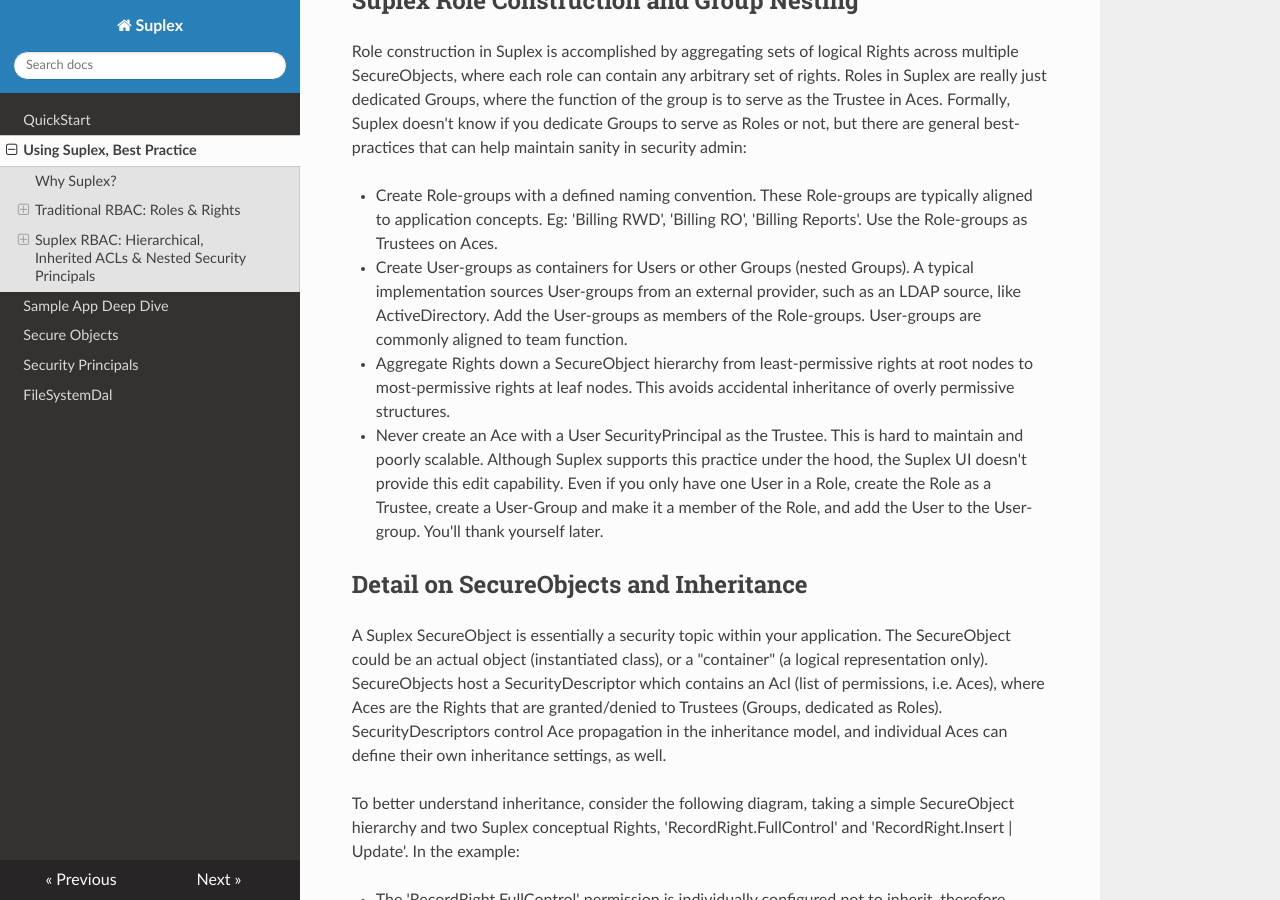
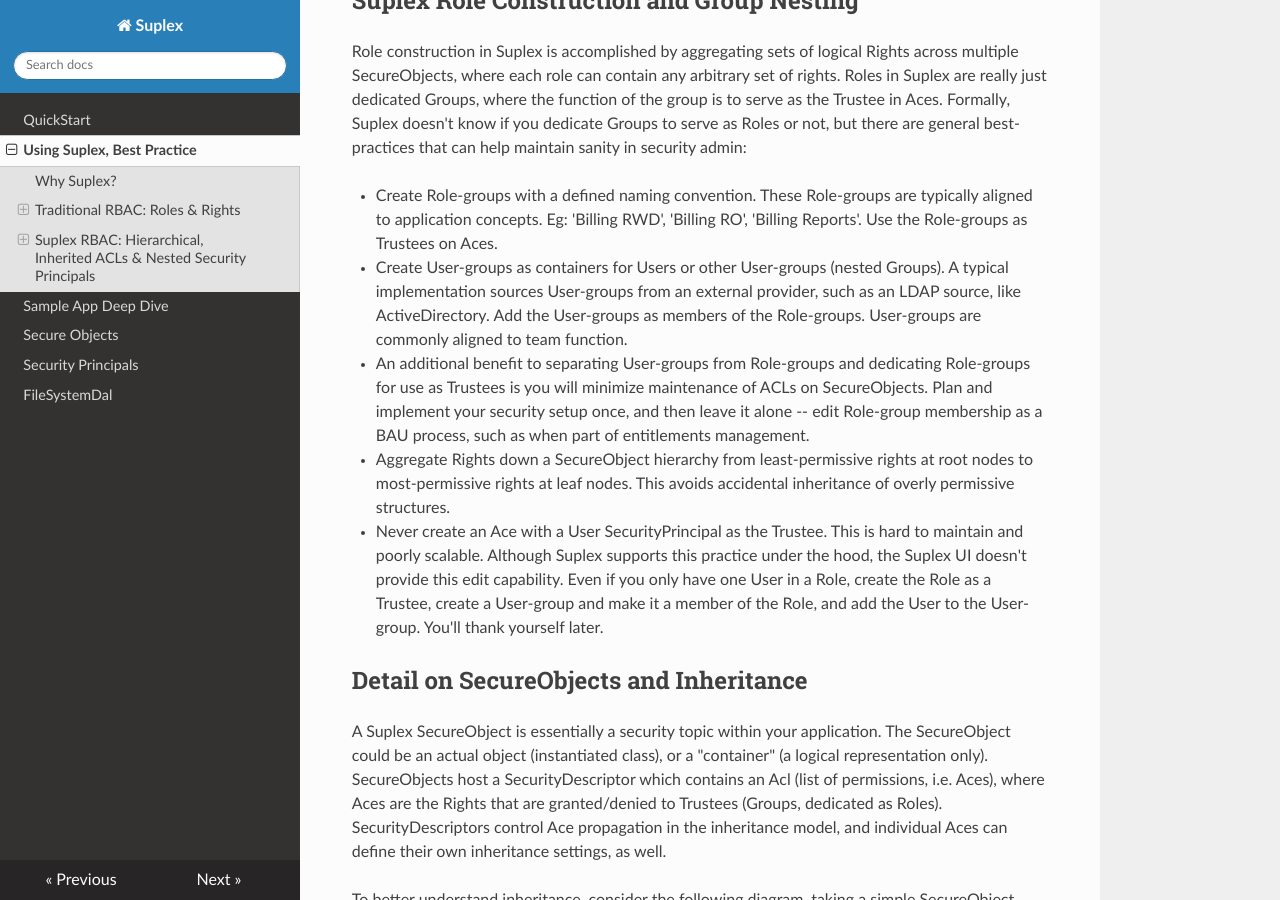
Before and after one commit to SuplexProject/Suplex.Docs, an MkDocs documentation site: the page built from docs/suplex.md, in a window 1280 px wide and 900 px high, scrolled down 5713 px. Built offline with MkDocs 1.6.1, drawn with Linux system fonts in a browser that asks for light colours; nearby versions of some CDN libraries; old or Windows-style settings are respelled for this version of MkDocs.

Commit message:
typo and added a bullet

```diff
--- a/docs/suplex.md
+++ b/docs/suplex.md
@@ -193,9 +193,10 @@ public void ApplyDialogSecurity()
 Role construction in Suplex is accomplished by aggregating sets of logical Rights across multiple SecureObjects, where each role can contain any arbitrary set of rights.  Roles in Suplex are really just dedicated Groups, where the function of the group is to serve as the Trustee in Aces.  Formally, Suplex doesn't know if you dedicate Groups to serve as Roles or not, but there are general best-practices that can help maintain sanity in security admin:
 
 - Create Role-groups with a defined naming convention.  These Role-groups are typically aligned to application concepts.  Eg: 'Billing RWD', 'Billing RO', 'Billing Reports'.  Use the Role-groups as Trustees on Aces.
-- Create User-groups as containers for Users or other Groups (nested Groups).  A typical implementation sources User-groups from an external provider, such as an LDAP source, like ActiveDirectory.  Add the User-groups as members of the Role-groups.  User-groups are commonly aligned to team function.
+- Create User-groups as containers for Users or other User-groups (nested Groups).  A typical implementation sources User-groups from an external provider, such as an LDAP source, like ActiveDirectory.  Add the User-groups as members of the Role-groups.  User-groups are commonly aligned to team function.
+- An additional benefit to separating User-groups from Role-groups and dedicating Role-groups for use as Trustees is you will minimize maintenance of ACLs on SecureObjects.  Plan and implement your security setup once, and then leave it alone -- edit Role-group membership as a BAU process, such as when part of entitlements management.
 - Aggregate Rights down a SecureObject hierarchy from least-permissive rights at root nodes to most-permissive rights at leaf nodes.  This avoids accidental inheritance of overly permissive structures.
-- Never create an Ace with a User SecurityPrincipal as the Trustee.  This is hard to maintain and poorly scalable.  Although Suplex supports this practice under the hood, the Suplex UI doesn't provide this edit capability.  Even if you only have one User in a Role, create the Role as a Trustee, create a User-Group and make it a member of the Role, and add the User to the User-group.  You'll thank yourself later.
+- Never create an Ace with a User SecurityPrincipal as the Trustee.  This is hard to maintain and poorly scalable.  Although Suplex supports this practice under the hood, the Suplex UI doesn't provide this edit capability.  Even if you only have one User in a Role, create the Role as a Trustee, create a User-group and make it a member of the Role, and add the User to the User-group.  You'll thank yourself later.
 
 ## Detail on SecureObjects and Inheritance
 
```
